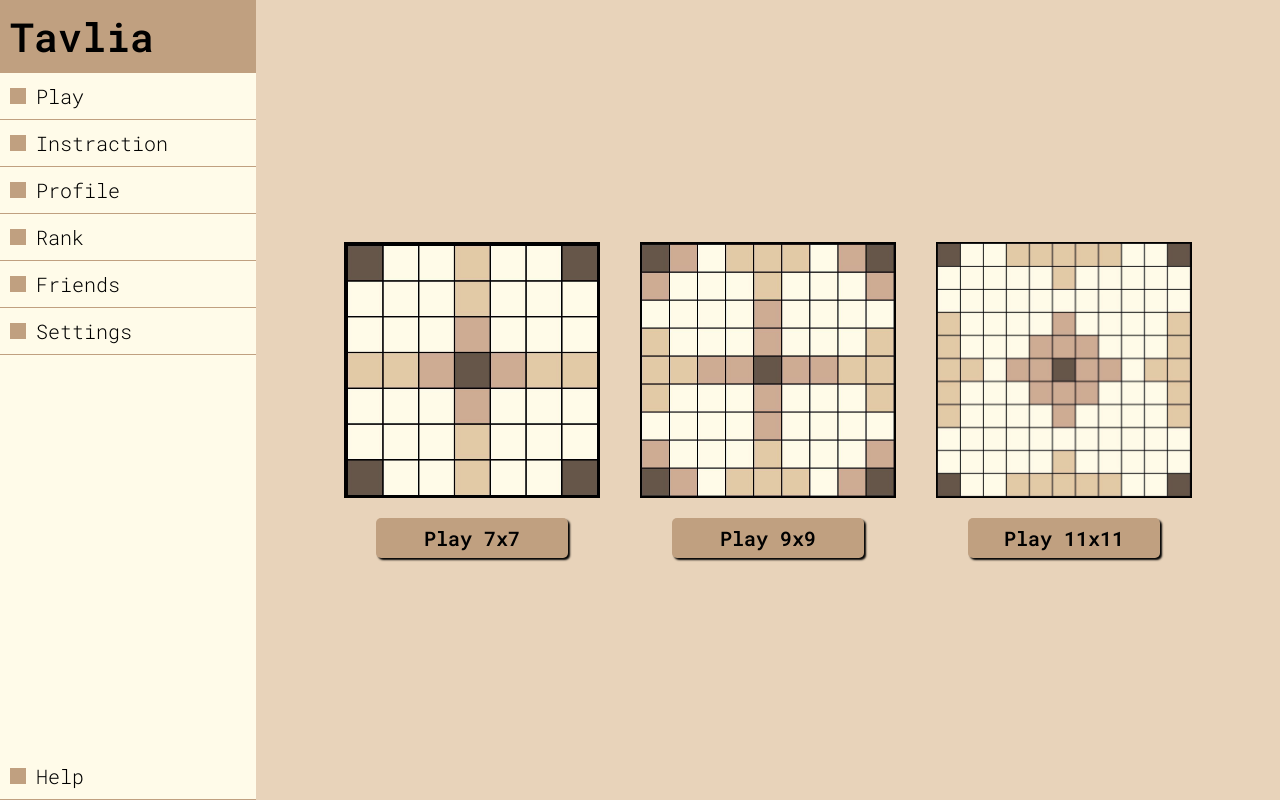
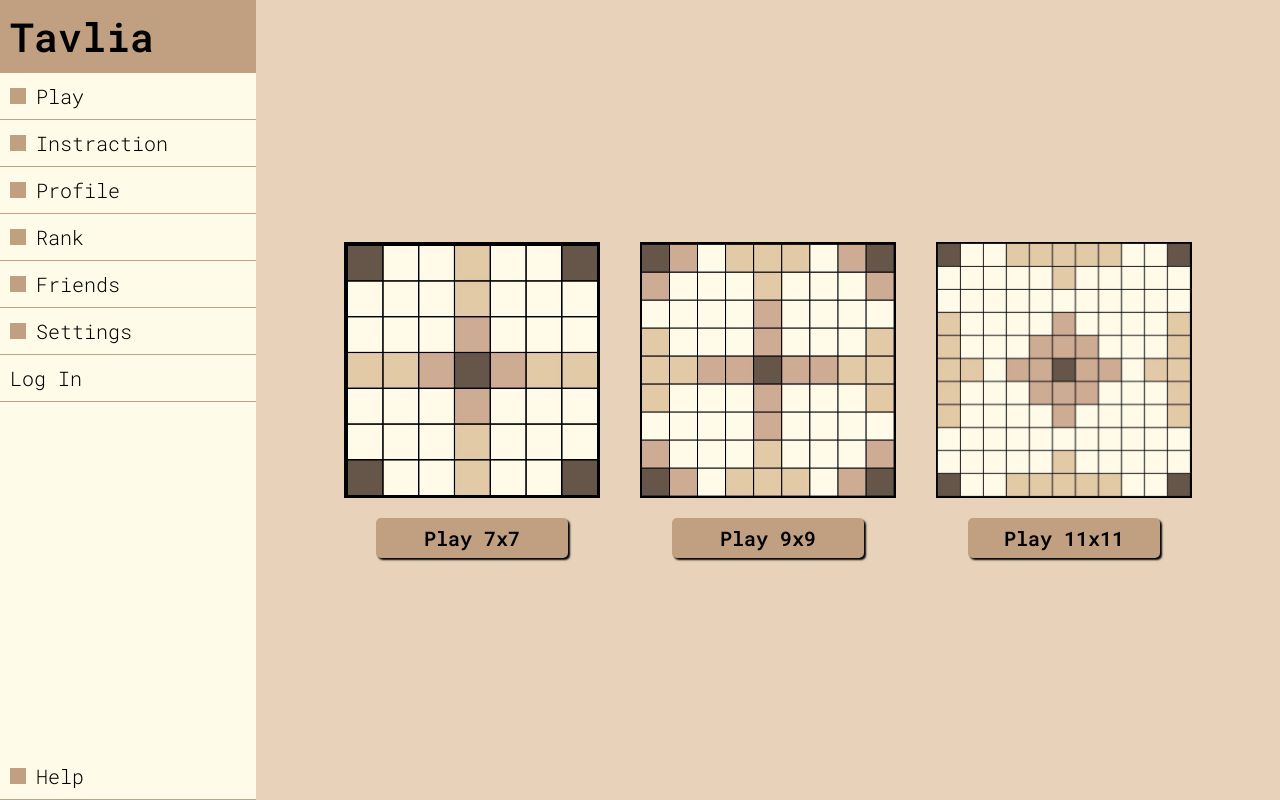
Before and after one commit to Yurex1/TavliaGame, a Next.js app in the folder frontend/: page / in a window 1280 px wide. Built offline with nearby package versions, Linux system fonts and the light colour scheme.

Commit message:
add SideBarLogItem to SideBar

```diff
--- a/frontend/components/SideBar/index.tsx
+++ b/frontend/components/SideBar/index.tsx
@@ -1,4 +1,5 @@
 import SideBarItem from "./SideBarItem";
+import SideBarLogItem from "./SideBarLogItem";
 export default function SideBare() {
   return (
     <aside>
@@ -15,6 +16,7 @@ export default function SideBare() {
         <SideBarItem text="Rank" hrefText="../" />
         <SideBarItem text="Friends" hrefText="../" />
         <SideBarItem text="Settings" hrefText="../" />
+        <SideBarLogItem />
       </div>
       <div className="down-items">
         <SideBarItem text="Help" hrefText="../" />
```
